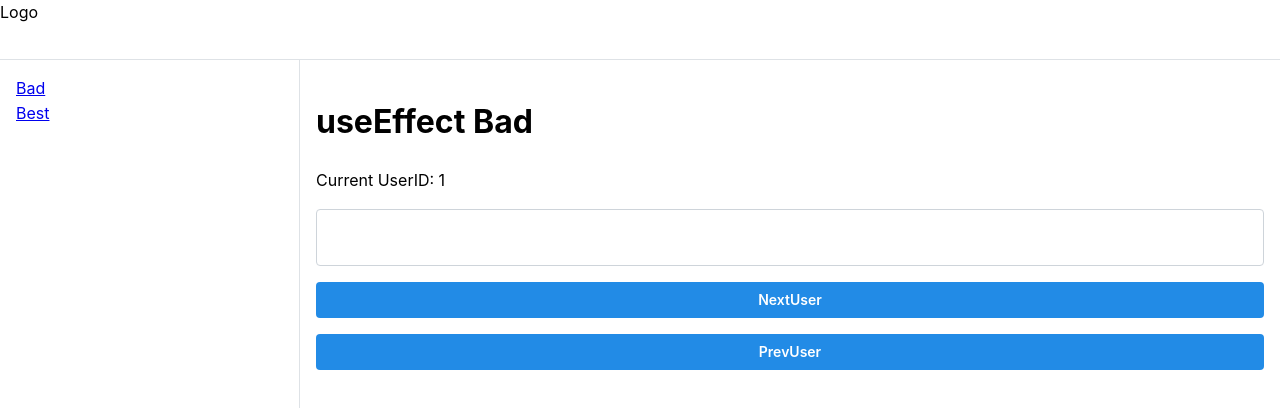
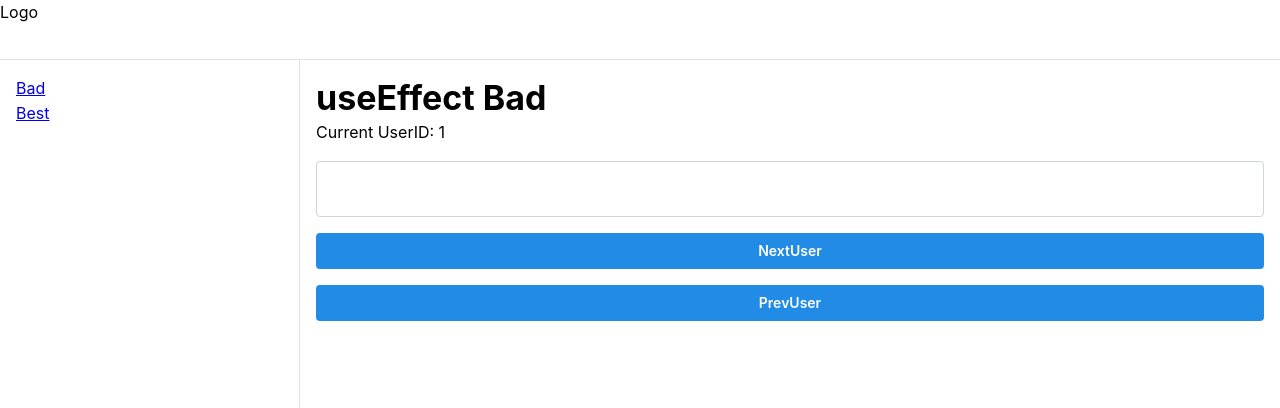
Before and after one commit to hiropi1224/monorepo-react, a Next.js app in the folder apps/web/: page /bad in a window 1280 px wide. Shown: the top 408 px of the page. Built offline with nearby package versions, Linux system fonts and the light colour scheme.

Commit message:
💄 fix layout

```diff
--- /dev/null
+++ b/apps/web/app/(use-effect)/bad/page.tsx
@@ -0,0 +1,11 @@
+import { Title } from "@mantine/core";
+import { BadPractice } from "../../../components/bad-practice/bad-practice";
+
+export default function BadPage(): JSX.Element {
+  return (
+    <div>
+      <Title>useEffect Bad</Title>
+      <BadPractice />
+    </div>
+  );
+}
--- /dev/null
+++ b/apps/web/app/(use-effect)/layout.tsx
@@ -0,0 +1,10 @@
+import { Title } from "@mantine/core";
+
+export const metadata = {
+  title: "Create Next App",
+  description: "Generated by create next app",
+};
+
+export default function Layout({ children }: { children: React.ReactNode }) {
+  return <main>{children}</main>;
+}
--- a/apps/web/app/bad/page.tsx
+++ /dev/null
@@ -1,10 +0,0 @@
-import { BadPractice } from "../../components/bad-practice/bad-practice";
-
-export default function BadPage(): JSX.Element {
-  return (
-    <main>
-      <h1>useEffect Bad</h1>
-      <BadPractice />
-    </main>
-  );
-}
```
Also changed, not shown: apps/web/app/(use-effect)/best/page.tsx (added, +11 -0 lines), apps/web/app/best/page.tsx (deleted, +0 -10 lines).
